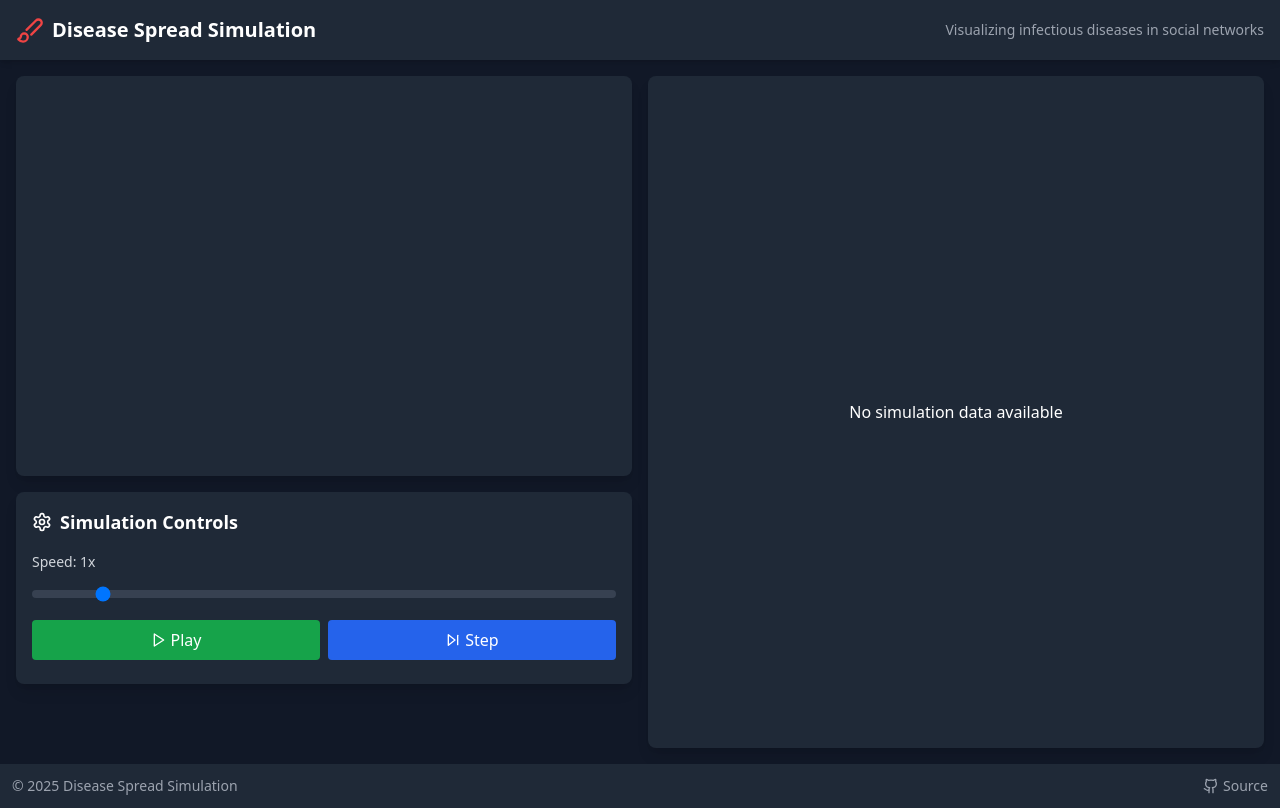
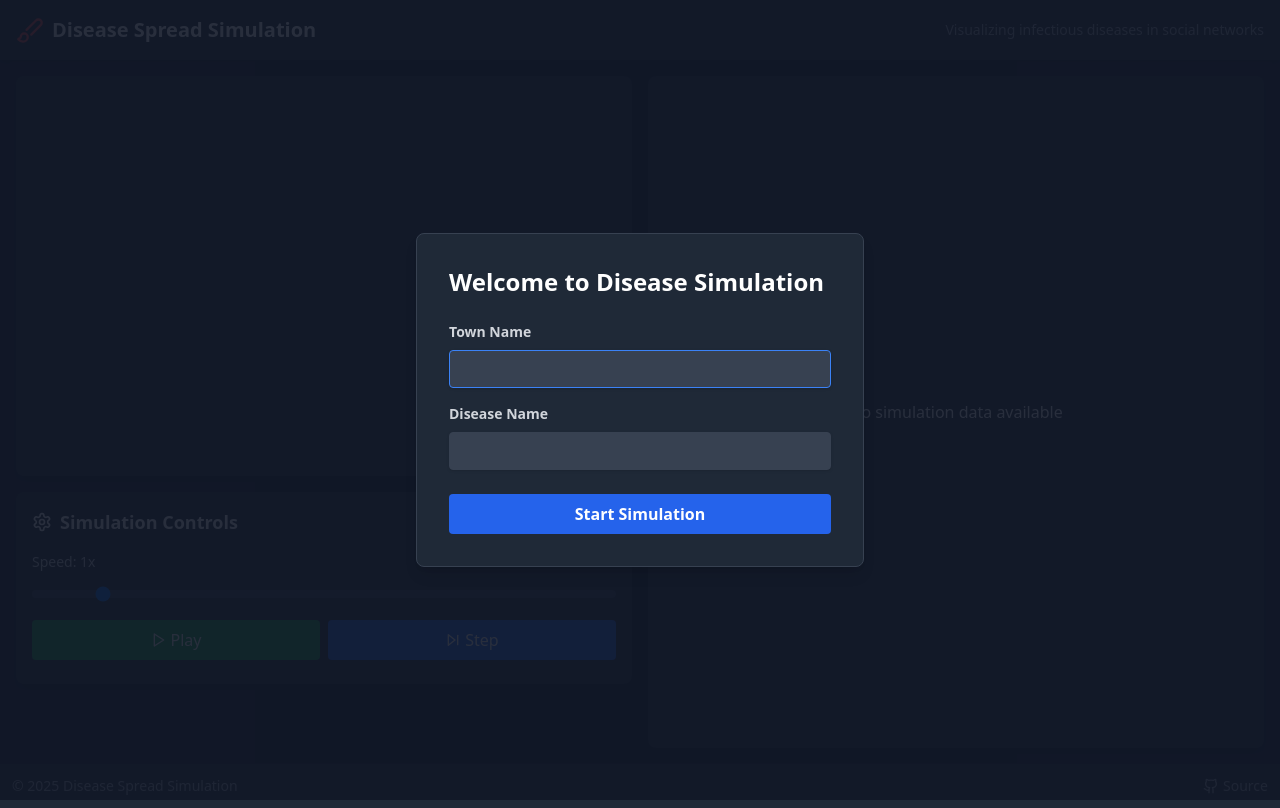
Before and after one commit to anoosheheh/Disease-Simulator, a React (Vite) app in the folder project/: page / in a window 1280 px wide. Built offline with nearby package versions, Linux system fonts and the light colour scheme; no server answers.

Commit message:
added welcome message

```diff
--- a/project/src/App.tsx
+++ b/project/src/App.tsx
@@ -2,10 +2,12 @@ import SimulationContainer from './components/SimulationContainer';
 import Header from './components/Header';
 import Footer from './components/Footer';
 import { SimulationProvider } from './context/SimulationContext'; // Import the provider
+import WelcomePrompt from './components/WelcomePrompt';
 
 function App() {
   return (
     <SimulationProvider> {/* Wrap the app with the provider */}
+      <WelcomePrompt />
       <div className="min-h-screen bg-gray-900 text-white flex flex-col">
         <Header />
         <main className="flex-1 p-4">
--- /dev/null
+++ b/project/src/components/WelcomePrompt.tsx
@@ -0,0 +1,70 @@
+import React, { useState, useEffect } from 'react';
+
+const WelcomePrompt: React.FC = () => {
+  const [showPrompt, setShowPrompt] = useState(true);
+  const [townName, setTownName] = useState('');
+  const [diseaseName, setDiseaseName] = useState('');
+
+  const handleSubmit = (e: React.FormEvent) => {
+    e.preventDefault();
+    if (townName.trim() && diseaseName.trim()) {
+      setShowPrompt(false);
+    }
+  };
+
+  if (!showPrompt) {
+    return (
+      <div className="fixed top-4 left-1/2 transform -translate-x-1/2 z-50">
+        <h1 className="text-2xl font-bold text-white bg-gray-800 px-6 py-2 rounded-lg shadow-lg">
+          {townName} - {diseaseName} Simulation
+        </h1>
+      </div>
+    );
+  }
+
+  return (
+    <div className="fixed inset-0 bg-gray-900 bg-opacity-90 flex items-center justify-center z-50">
+      <div className="bg-gray-800 p-8 rounded-lg shadow-lg max-w-md w-full border border-gray-700">
+        <h2 className="text-2xl font-bold mb-6 text-white">Welcome to Disease Simulation</h2>
+        <form onSubmit={handleSubmit}>
+          <div className="mb-4">
+            <label className="block text-gray-300 text-sm font-bold mb-2" htmlFor="townName">
+              Town Name
+            </label>
+            <input
+              id="townName"
+              type="text"
+              value={townName}
+              onChange={(e) => setTownName(e.target.value)}
+              className="shadow appearance-none border border-gray-700 rounded w-full py-2 px-3 bg-gray-700 text-white leading-tight focus:outline-none focus:border-blue-500"
+              required
+              autoFocus
+            />
+          </div>
+          <div className="mb-6">
+            <label className="block text-gray-300 text-sm font-bold mb-2" htmlFor="diseaseName">
+              Disease Name
+            </label>
+            <input
+              id="diseaseName"
+              type="text"
+              value={diseaseName}
+              onChange={(e) => setDiseaseName(e.target.value)}
+              className="shadow appearance-none border border-gray-700 rounded w-full py-2 px-3 bg-gray-700 text-white leading-tight focus:outline-none focus:border-blue-500"
+              required
+            />
+          </div>
+          <button
+            type="submit"
+            className="w-full bg-blue-600 hover:bg-blue-700 text-white font-bold py-2 px-4 rounded focus:outline-none focus:shadow-outline transition-colors duration-200"
+            disabled={!townName.trim() || !diseaseName.trim()}
+          >
+            Start Simulation
+          </button>
+        </form>
+      </div>
+    </div>
+  );
+};
+
+export default WelcomePrompt;
--- a/project/src/context/SimulationContext.tsx
+++ b/project/src/context/SimulationContext.tsx
@@ -22,10 +22,10 @@ const defaultSimulationParams: SimulationParams = {
   S2E: 0.05,
   S2E_TAU: 0.5,
   E2I: 0.1,
+  I2R: 0.1,
+  R2S: 0.5,
+  I2D: 0.001,
   E2R: 0.1,
-  I2R: 0.1,
-  I2D: 0.05,
-  R2S: 0.01,
   simulationSpeed: 1.0,
 };
 
```
Also changed, not shown: 1 other file (tests, documents, lock files or other folders).
